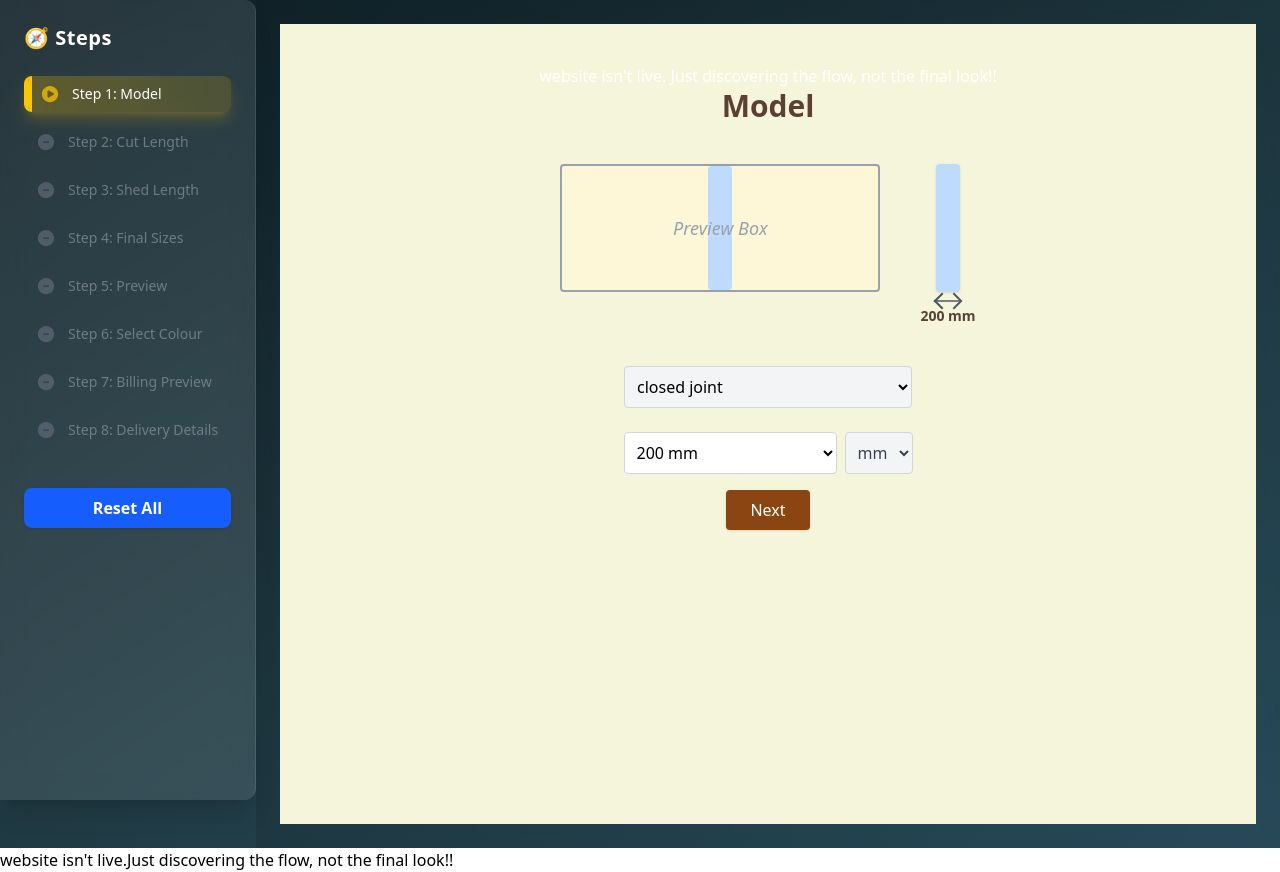
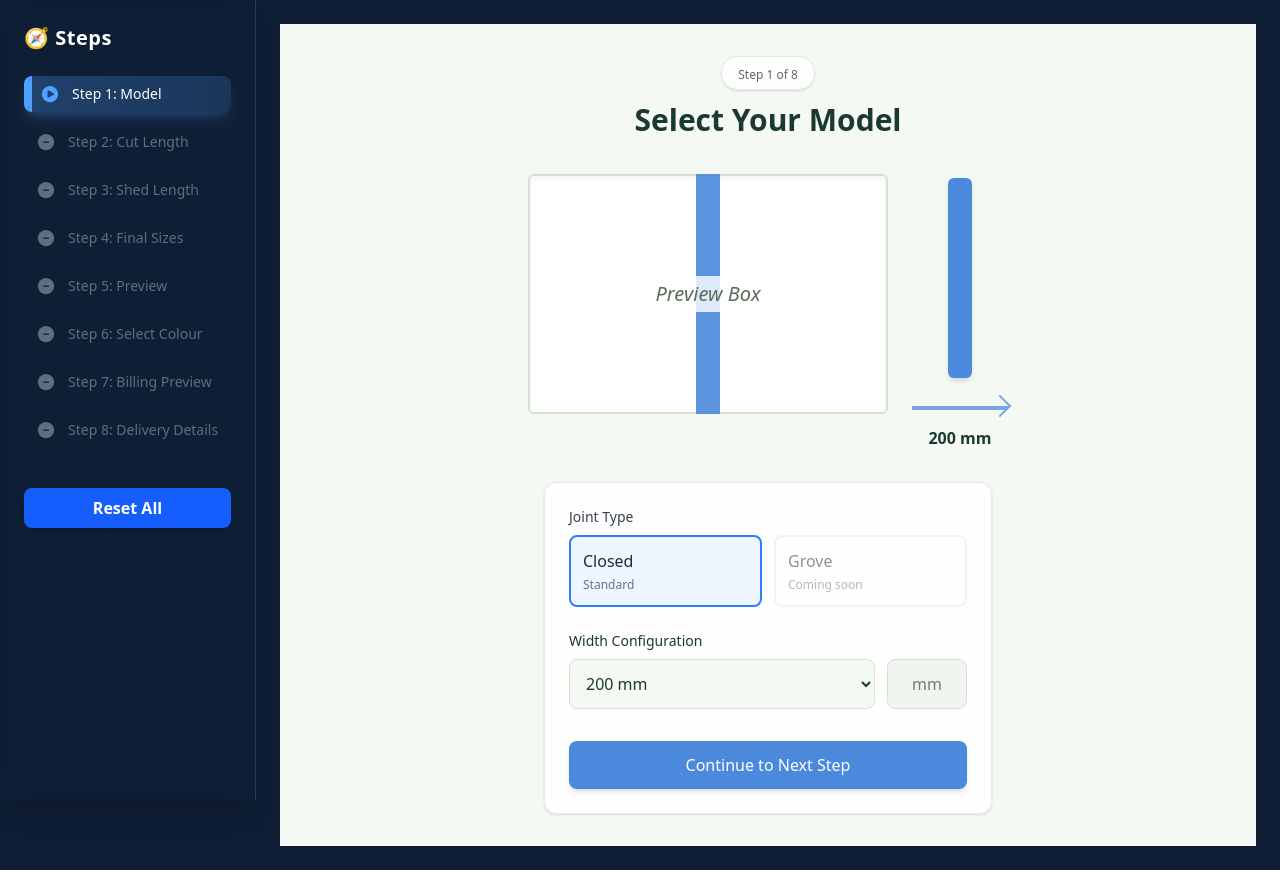
Before and after one commit to INZAMAMULHAQUE-0/kickPlate, a React (Vite) app in the folder client/: page /order in a window 1280 px wide. Built offline with nearby package versions, Linux system fonts and the light colour scheme.

Commit message:
landingPage and first page

```diff
--- a/client/package.json
+++ b/client/package.json
@@ -15,6 +15,7 @@
     "lucide-react": "^0.525.0",
     "react": "^19.1.0",
     "react-dom": "^19.1.0",
+    "react-icons": "^5.5.0",
     "react-router-dom": "^7.6.3",
     "router": "^2.2.0"
   },
--- a/client/src/App.jsx
+++ b/client/src/App.jsx
@@ -12,7 +12,6 @@ const App = () => {
         <Route path="/login" element={<LoginRegister />} />
         <Route path="/order/*" element={<OrderFlow />} />
       </Routes>
-      <h1>website isn't live.Just discovering the flow, not the final look!!</h1>
     </>
   );
 };
--- a/client/src/components/StepLayout.jsx
+++ b/client/src/components/StepLayout.jsx
@@ -1,28 +1,22 @@
 import React from 'react';
 import { useLocation, useNavigate } from 'react-router-dom';
 import { useKickplate } from '../context/KickplateContext';
-
-import {
-  CheckCircleIcon,
-  MinusCircleIcon,
-  PlayCircleIcon,
-} from '@heroicons/react/24/solid';
+import { CheckCircleIcon, MinusCircleIcon, PlayCircleIcon } from '@heroicons/react/24/solid';
 
 const steps = [
-  { id: 'step1', path: '/order', label: 'Step 1: Model' },
-  { id: 'step2', path: '/order/step2', label: 'Step 2: Cut Length' },
-  { id: 'step3', path: '/order/step3', label: 'Step 3: Shed Length' },
-  { id: 'step4', path: '/order/step4', label: 'Step 4: Final Sizes' },
-  { id: 'step5', path: '/order/step5', label: 'Step 5: Preview' },
-  { id: 'step6', path: '/order/step6', label: 'Step 6: Select Colour' },
-  { id: 'step7', path: '/order/step7', label: 'Step 7: Billing Preview' },
-  { id: 'step8', path: '/order/step8', label: 'Step 8: Delivery Details' }
+  { id: 'step1', path: '/order', label: 'Step 1: Model', shortLabel: '1' },
+  { id: 'step2', path: '/order/step2', label: 'Step 2: Cut Length', shortLabel: '2' },
+  { id: 'step3', path: '/order/step3', label: 'Step 3: Shed Length', shortLabel: '3' },
+  { id: 'step4', path: '/order/step4', label: 'Step 4: Final Sizes', shortLabel: '4' },
+  { id: 'step5', path: '/order/step5', label: 'Step 5: Preview', shortLabel: '5' },
+  { id: 'step6', path: '/order/step6', label: 'Step 6: Select Colour', shortLabel: '6' },
+  { id: 'step7', path: '/order/step7', label: 'Step 7: Billing Preview', shortLabel: '7' },
+  { id: 'step8', path: '/order/step8', label: 'Step 8: Delivery Details', shortLabel: '8' }
 ];
 
 const StepLayout = ({ children }) => {
   const location = useLocation();
   const navigate = useNavigate();
-
   const {
     stepStatus,
     setStepStatus,
@@ -31,7 +25,6 @@ const StepLayout = ({ children }) => {
     setSelectedColour
   } = useKickplate();
 
-  // Updated path matching logic
   const currentIndex = steps.findIndex(step =>
     location.pathname === step.path ||
     (step.path !== '/order' && location.pathname.startsWith(step.path))
@@ -39,12 +32,12 @@ const StepLayout = ({ children }) => {
 
   const getIcon = (index, id) => {
     if (index === currentIndex) {
-      return <PlayCircleIcon className="w-5 h-5 text-yellow-400 animate-pulse" />;
+      return <PlayCircleIcon className="w-4 h-4 sm:w-5 sm:h-5 text-blue-400 animate-pulse" />;
     }
     if (stepStatus[id]) {
-      return <CheckCircleIcon className="w-5 h-5 text-lime-400 drop-shadow" />;
+      return <CheckCircleIcon className="w-4 h-4 sm:w-5 sm:h-5 text-green-400 drop-shadow" />;
     }
-    return <MinusCircleIcon className="w-5 h-5 text-gray-500" />;
+    return <MinusCircleIcon className="w-4 h-4 sm:w-5 sm:h-5 text-gray-400" />;
   };
 
   const canNavigate = (index, id) => {
@@ -86,9 +79,47 @@ const StepLayout = ({ children }) => {
   };
 
   return (
-    <div className="flex min-h-screen bg-gradient-to-br from-[#0f2027] via-[#203a43] to-[#2c5364] text-white">
-      {/* Sidebar */}
-      <aside className="w-64 p-6 sticky top-0 h-screen bg-white/10 backdrop-blur-md border-r border-white/10 shadow-xl z-20 rounded-r-xl">
+    <div className="flex flex-col sm:flex-row min-h-screen bg-[#0f1e35] text-white">
+      {/* Mobile Horizontal Navbar */}
+      <div className="sm:hidden w-full overflow-x-auto bg-[#0f1e35]/90 backdrop-blur-md border-b border-[#2a3a5a] z-20">
+        <div className="flex">
+          {steps.map((step, index) => {
+            const isCurrent = index === currentIndex;
+            const isComplete = stepStatus[step.id];
+            const clickable = canNavigate(index, step.id);
+
+            return (
+              <div
+                key={step.id}
+                onClick={() => clickable && navigate(step.path)}
+                className={`flex-shrink-0 flex flex-col items-center p-3 relative
+                  ${
+                    isCurrent
+                      ? 'text-white bg-gradient-to-b from-blue-400/20 to-transparent border-b-2 border-blue-400'
+                      : isComplete
+                      ? 'text-green-300 hover:bg-[#1a2b4a]'
+                      : 'text-gray-400 hover:bg-[#1a2b4a]'
+                  }
+                  ${!clickable && 'cursor-not-allowed opacity-60'}
+                `}
+              >
+                <div className="relative">
+                  {getIcon(index, step.id)}
+                  {isCurrent && (
+                    <div className="absolute inset-0 rounded-full bg-blue-400/10 animate-pulse"></div>
+                  )}
+                </div>
+                <span className={`text-xs mt-1 ${isCurrent ? 'font-bold' : ''}`}>
+                  {step.shortLabel}
+                </span>
+              </div>
+            );
+          })}
+        </div>
+      </div>
+
+      {/* Desktop Sidebar */}
+      <aside className="hidden sm:block w-64 p-6 sticky top-0 h-screen bg-[#0f1e35]/90 backdrop-blur-md border-r border-[#2a3a5a] shadow-xl z-20">
         <h2 className="text-xl font-bold text-white mb-6 tracking-wide">🧭 Steps</h2>
 
         <ul className="space-y-3 mb-10">
@@ -104,17 +135,17 @@ const StepLayout = ({ children }) => {
                 className={`flex items-center gap-3 px-3 py-2 rounded-lg transition cursor-pointer relative
                   ${
                     isCurrent
-                      ? 'text-white bg-gradient-to-r from-yellow-400/20 to-yellow-400/10 border-l-4 border-yellow-400 shadow-lg shadow-yellow-400/20'
+                      ? 'text-white bg-gradient-to-r from-blue-400/20 to-blue-400/10 border-l-4 border-blue-400 shadow-lg shadow-blue-400/20'
                       : isComplete
-                      ? 'text-lime-300 hover:bg-white/10'
-                      : 'text-gray-400 hover:bg-white/5'
+                      ? 'text-green-300 hover:bg-[#1a2b4a]'
+                      : 'text-gray-400 hover:bg-[#1a2b4a]'
                   }
                   ${!clickable && 'cursor-not-allowed opacity-60'}
                   overflow-hidden
                 `}
               >
                 {isCurrent && (
-                  <div className="absolute left-0 top-0 bottom-0 w-1 bg-yellow-400"></div>
+                  <div className="absolute left-0 top-0 bottom-0 w-1 bg-blue-400"></div>
                 )}
 
                 {getIcon(index, step.id)}
@@ -125,7 +156,7 @@ const StepLayout = ({ children }) => {
                 </span>
 
                 {isCurrent && (
-                  <div className="absolute inset-0 rounded-md bg-yellow-400/10 animate-pulse"></div>
+                  <div className="absolute inset-0 rounded-md bg-blue-400/10 animate-pulse"></div>
                 )}
               </li>
             );
@@ -134,14 +165,14 @@ const StepLayout = ({ children }) => {
 
         <button
           onClick={handleReset}
-          className="w-full mt-auto bg-blue-600 hover:bg-blue-700 text-white font-semibold px-4 py-2 rounded-lg shadow transition"
+          className="w-full mt-auto bg-blue-600 hover:bg-blue-500 text-white font-semibold px-4 py-2 rounded-lg shadow transition"
         >
           Reset All
         </button>
       </aside>
 
-      {/* Main Step Content */}
-      <main className="flex-1 p-6 overflow-y-auto bg-black/10 backdrop-blur-sm">
+      {/* Main Content */}
+      <main className="flex-1 p-4 sm:p-6 overflow-y-auto bg-[#0f1e35]/80 backdrop-blur-sm">
         {children}
       </main>
     </div>
--- a/client/src/pages/Step1_SelectModel.jsx
+++ b/client/src/pages/Step1_SelectModel.jsx
@@ -10,100 +10,121 @@ const Step1_SelectModel = () => {
     setKickplateData({
       ...kickplateData,
       model: 'closed joint',
+      width: '200',
+      widthUnit: 'mm'
     });
   }, []);
 
-  const isNextEnabled = kickplateData.model;
-
   const handleNext = () => {
-    if (!isNextEnabled) return;
     setStepStatus({ ...stepStatus, step1: true });
     navigate('/order/step2');
   };
 
   return (
-    <div className="min-h-screen bg-[#f5f5dc] flex flex-col items-center px-6 py-10">
-      <h1>website isn't live. Just discovering the flow, not the final look!!</h1>
-      <h1 className="text-3xl font-bold text-[#5c4033] mb-10 text-center">
-        <span className="text-blue-700"></span> Model
+    <div className="min-h-screen bg-[#F5F9F4] flex flex-col items-center px-4 sm:px-6 py-8">
+      {/* Header Section */}
+      <div className="w-full max-w-2xl text-center mb-8">
+        <div className="bg-white/80 inline-block px-4 py-1 rounded-full mb-3 shadow-sm border border-[#E0EDDC]">
+          <span className="text-xs text-[#5A6D5A]">Step 1 of 8</span>
+        </div>
+        <h1 className="text-2xl sm:text-3xl font-bold text-[#1A3A2F] mb-2">
+          Select Your Model
         </h1>
-
-      {/* Preview Box and Blue Strip + Arrow */}
-      <div className="mb-10 flex gap-10 items-start relative">
-        {/* Preview Box */}
-        <div className="w-[320px] h-32 bg-[#fdf6d7] border-2 border-gray-400 rounded-sm flex items-center justify-center relative overflow-hidden">
-          <div className="absolute w-[24px] h-full bg-blue-200 left-1/2 -translate-x-1/2 rounded" />
-          <span className="text-gray-400 italic text-lg z-10">Preview Box</span>
       </div>
 
-        {/* Blue Strip + Arrow Below */}
-        <div className="flex flex-col items-center">
-          {/* Blue strip (aligned with preview box height) */}
-          <div className="w-6 h-32 bg-blue-200 rounded shadow" />
-
-          {/* Horizontal arrow and label */}
-          <div className="mt-2 flex flex-col items-center">
-            <div className="flex items-center justify-center w-6 relative">
-              {/* Left Arrow Head */}
-              <div className="absolute left-0 top-1/2 -translate-y-1/2 rotate-[-45deg] w-3 h-3 border-t-2 border-l-2 border-gray-600" />
-              {/* Line */}
-              <div className="h-0.5 w-full bg-gray-600 animate-pulse" />
-              {/* Right Arrow Head */}
-              <div className="absolute right-0 top-1/2 -translate-y-1/2 rotate-[135deg] w-3 h-3 border-t-2 border-l-2 border-gray-600" />
-            </div>
-            <div className="mt-1 text-[#5c4033] font-semibold text-sm">200 mm</div>
-          </div>
+      {/* Preview Section */}
+      <div className="flex items-center gap-6 mb-8"> {/* Increased gap to 6 */}
+        {/* Preview Box with Center Blue Strip */}
+        <div className="relative -mt-10">
+          <div className="w-[240px] h-[160px] sm:w-[360px] sm:h-[240px] bg-white border-2 border-[#D4E3D0] rounded-md flex items-center justify-center shadow-inner overflow-hidden">
+            {/* Middle Blue Strip */}
+            <div className="absolute w-6 h-full bg-[#4A89DC] left-1/2 transform -translate-x-1/2 z-10 opacity-90" />
+            <span className="text-[#5A6D5A] italic text-lg sm:text-xl z-20 bg-white/80 px-3 py-1 rounded-full">
+              Preview Box
+            </span>
           </div>
         </div>
 
-      {/* Disabled Model Dropdown */}
-      <select
-        value={kickplateData.model}
-        className="w-72 p-2 rounded bg-gray-100 border border-gray-300 mb-6 cursor-not-allowed text-black"
+        {/* Right Blue Strip with Measurement */}
+        <div className="flex flex-col items-center">
+          {/* Blue Strip - Increased height for desktop */}
+          <div className="w-6 h-[130px] sm:h-[200px] bg-[#4A89DC] rounded-md shadow-md" />
+
+          {/* Animated Arrow - Larger for desktop */}
+          <div className="mt-2 sm:mt-4 flex flex-col items-center animate-pulse">
+            <div className="relative w-12 sm:w-24 h-6">
+              <div className="absolute top-1/2 left-0 w-full h-0.5 sm:h-1 bg-[#4A89DC]" />
+              <div className="absolute top-1/2 right-0 w-3 h-3 sm:w-4 sm:h-4 border-r-2 border-b-2 border-[#4A89DC] transform rotate-[-45deg] translate-y-[-50%]" />
+            </div>
+          </div>
+          <div className="text-sm sm:text-base font-semibold text-[#1A3A2F] mt-1 sm:mt-2">200 mm</div>
+        </div>
+      </div>
+
+      {/* Configuration Section */}
+      <div className="w-full max-w-md bg-white/90 p-6 rounded-xl shadow-sm border border-[#E0EDDC]">
+        {/* Model Selection */}
+       <div className="mb-6">
+            <label className="block text-sm font-medium text-gray-700 mb-2">
+              Joint Type
+            </label>
+            <div className="grid grid-cols-2 gap-3">
+              {['closed joint', 'grove joint'].map((joint) => (
+                <button
+                  key={joint}
+                  onClick={() => joint === 'closed joint' &&
+                    setKickplateData({ ...kickplateData, model: joint })}
+                  disabled={joint !== 'closed joint'}
+                  className={`p-3 rounded-lg border-2 transition-all ${
+                    kickplateData.model === joint
+                      ? 'border-blue-500 bg-blue-50'
+                      : 'border-gray-200 hover:border-gray-300'
+                  } ${
+                    joint !== 'closed joint' ? 'opacity-50 cursor-not-allowed' : 'cursor-pointer'
+                  }`}
                 >
-        <option value="closed joint">closed joint</option>
-        <option value="grove joint" disabled>grove joint</option>
-      </select>
+                  <div className="text-left">
+                    <div className="font-medium text-gray-800 capitalize">
+                      {joint.replace(' joint', '')}
+                    </div>
+                    <div className="text-xs text-gray-500 mt-1">
+                      {joint === 'closed joint' ? 'Standard' : 'Coming soon'}
+                    </div>
+                  </div>
+                </button>
+              ))}
+            </div>
+          </div>
 
-      {/* Width Dropdown */}
-      <div className="flex gap-2 mb-4">
+        {/* Width Selection */}
+        <div className="mb-8">
+          <label className="block text-sm font-medium text-[#1A3A2F] mb-2">
+            Width Configuration
+          </label>
+          <div className="flex gap-3">
             <select
               value={kickplateData.width}
-          onChange={(e) =>
-            setKickplateData({
-              ...kickplateData,
-              width: e.target.value,
-              widthUnit: 'mm',
-            })
-          }
-          className="p-2 rounded bg-white border border-gray-300 text-black"
+              onChange={(e) => setKickplateData({...kickplateData, width: e.target.value})}
+              className="flex-1 p-3 rounded-lg bg-[#F5F9F4] border border-[#D4E3D0] text-[#1A3A2F]"
             >
-          <option value="100" disabled>100 mm (Not Available)</option>
+              <option value="100" disabled>100 mm</option>
               <option value="200">200 mm</option>
-          <option value="300" disabled>300 mm (Not Available)</option>
+              <option value="300" disabled>300 mm</option>
             </select>
-
-        <select
-          value="mm"
-          className="p-2 rounded bg-gray-100 border border-gray-300 text-gray-700"
-          disabled
-        >
-          <option value="mm">mm</option>
-        </select>
+            <div className="w-20 p-3 rounded-lg bg-[#EFF5EE] text-[#6B7F6B] text-center border border-[#D4E3D0]">
+              mm
+            </div>
+          </div>
         </div>
 
         {/* Next Button */}
         <button
           onClick={handleNext}
-        disabled={!isNextEnabled}
-        className={`px-6 py-2 text-white rounded shadow transition-colors duration-200 ${
-          isNextEnabled
-            ? 'bg-[#8b4513] hover:bg-[#7a3e00]'
-            : 'bg-gray-400 cursor-not-allowed'
-        }`}
+          className="w-full py-3 px-6 bg-[#4A89DC] hover:bg-[#3A79CC] text-white font-medium rounded-lg shadow-md hover:shadow-lg transition-all duration-300"
         >
-        Next
+          Continue to Next Step
         </button>
+      </div>
     </div>
   );
 };
```
Also changed, not shown: client/src/components/LoadingPage.jsx (+68 -53 lines), 1 other file (tests, documents, lock files or other folders). Lines whose indentation alone changed are shown as unchanged.
